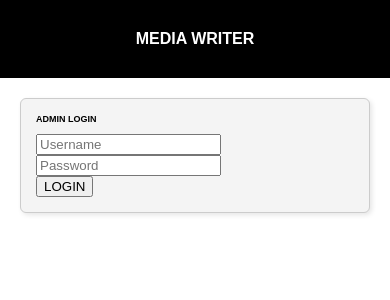
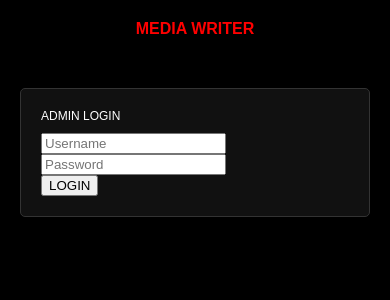
Before and after one commit to rileywallaceriley/Mediawriter, a Flask app: page /login in a window 390 px wide. Shown: the top 300 px of the page. Run offline with Flask 3, Linux system fonts and the light colour scheme; some web fonts are replaced.

Commit message:
Update style.css

```diff
--- a/static/css/style.css
+++ b/static/css/style.css
@@ -1,16 +1,16 @@
 body {
   font-family: 'Press Start 2P', sans-serif;
-  background-color: #ffffff;
-  color: #111;
+  background: #000;
+  color: #fff;
   margin: 0;
   padding: 0;
 }
 
 header {
   text-align: center;
-  padding: 30px 10px;
-  background-color: #000;
-  color: #fff;
+  padding: 20px;
+  background: #000;
+  color: red;
 }
 
 header h1 {
@@ -18,79 +18,64 @@ header h1 {
   margin: 0;
 }
 
-.login-link,
-.logout-link {
+header a {
   display: inline-block;
-  margin-top: 15px;
-  color: #fff;
+  margin-top: 10px;
+  font-size: 10px;
+  color: red;
   text-decoration: none;
-  font-size: 10px;
 }
 
 .story-feed {
-  max-width: 1000px;
-  margin: 0 auto;
-  padding: 20px;
+  max-width: 800px;
+  margin: 30px auto;
+  padding: 0 20px;
 }
 
 .story-card {
-  background-color: #f4f4f4;
-  border: 1px solid #ccc;
+  background: #111;
+  border: 1px solid #333;
+  border-radius: 5px;
   padding: 20px;
-  margin-bottom: 30px;
-  border-radius: 6px;
-  box-shadow: 2px 2px 5px rgba(0,0,0,0.1);
+  margin-bottom: 25px;
 }
 
 .story-title {
   font-size: 12px;
-  font-weight: bold;
+  color: #fff;
   margin-bottom: 10px;
-  color: #000;
 }
 
 .story-summary {
   font-size: 10px;
+  color: #ddd;
   line-height: 1.6;
   white-space: pre-wrap;
-  margin-bottom: 10px;
+  margin-bottom: 12px;
 }
 
-.copy-button,
-#load-more {
-  background-color: #000;
-  color: #fff;
+.copy-button {
+  background: red;
+  color: #000;
   border: none;
-  padding: 10px 14px;
-  cursor: pointer;
+  padding: 10px;
   font-family: 'Press Start 2P', sans-serif;
   font-size: 10px;
-  display: inline-block;
+  cursor: pointer;
 }
 
-.copy-button:hover,
-#load-more:hover {
-  background-color: #333;
+.copy-button:hover {
+  background: #ff4444;
 }
 
-#load-more-container {
+.pagination {
   text-align: center;
   margin: 30px;
 }
 
-.source-link {
-  font-size: 8px;
-  margin-top: 10px;
+.pagination a {
+  color: red;
+  font-size: 10px;
+  text-decoration: none;
+  margin: 0 10px;
 }
-
-@media screen and (max-width: 768px) {
-  .story-card {
-    padding: 15px;
-  }
-  .story-title,
-  .story-summary,
-  .copy-button,
-  #load-more {
-    font-size: 9px;
-  }
-}
```
